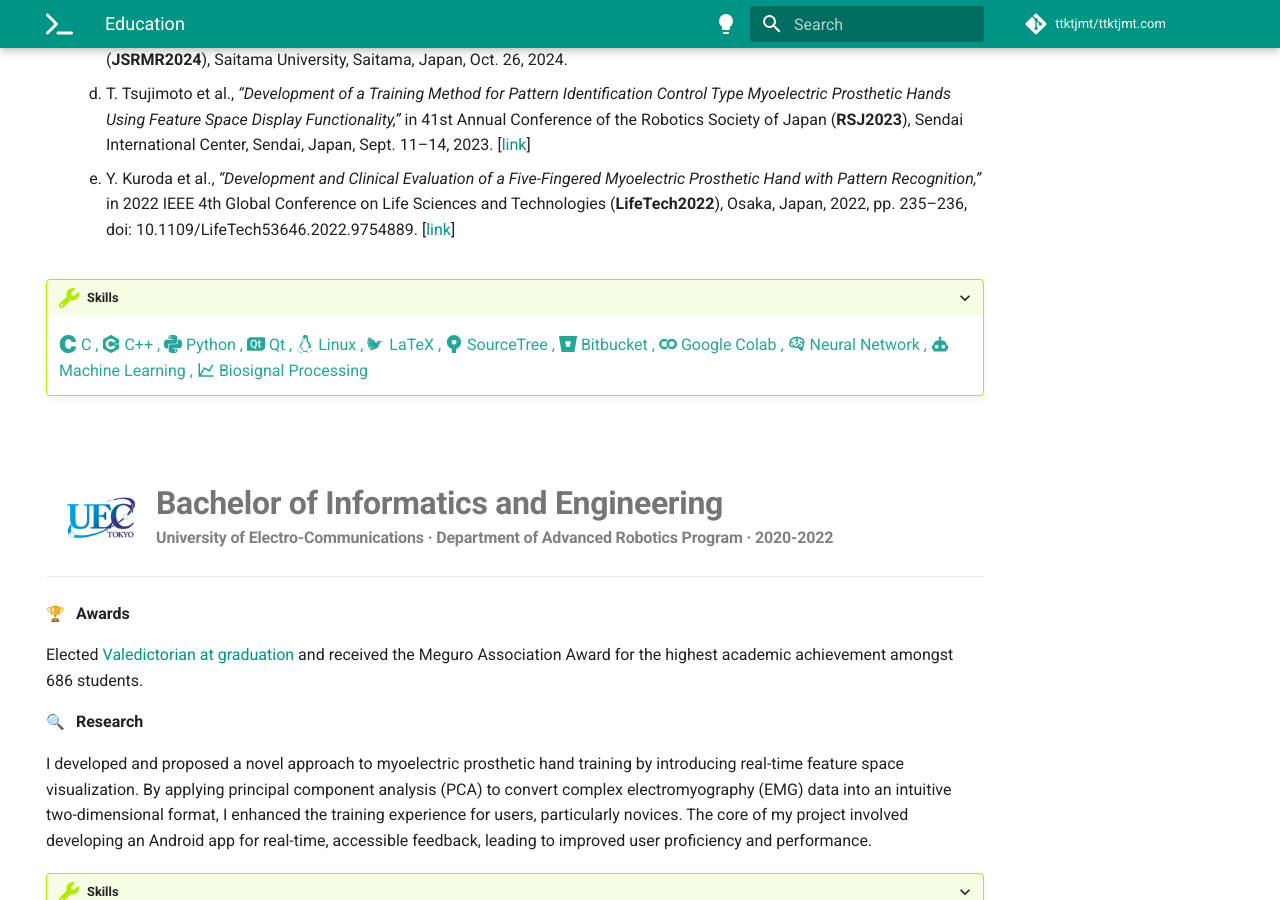
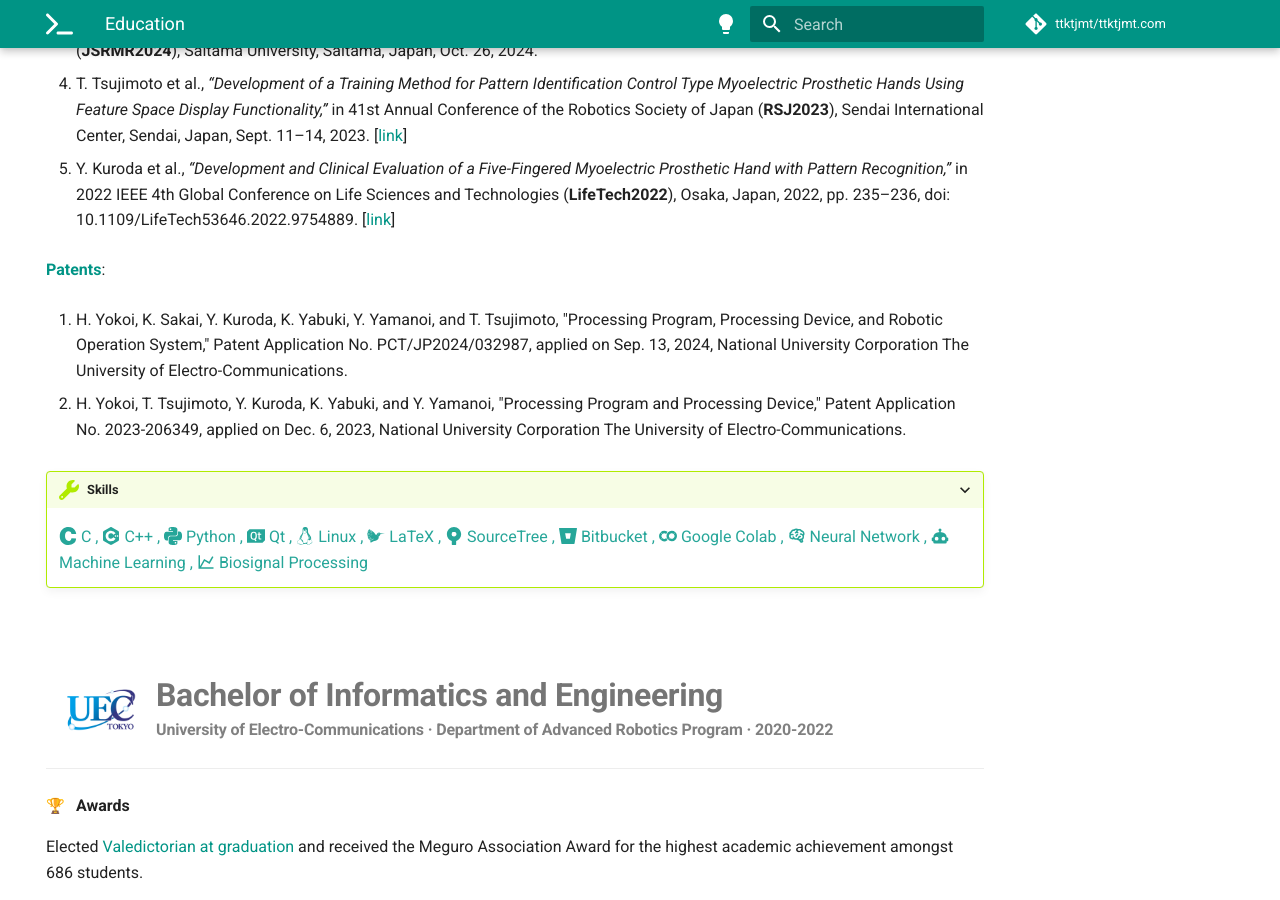
Before and after one commit to ttktjmt/ttktjmt.com, an MkDocs documentation site: the page built from docs/docs/education.md, in a window 1280 px wide and 900 px high, scrolled down 878 px. Built offline with MkDocs 1.6.1 and Material for MkDocs 9.7.7, drawn with Linux system fonts in a browser that asks for light colours; emoji names are drawn with the system emoji font; comment, search, counter and statistics services are not loaded.

Commit message:
Add patents info

```diff
--- a/docs/docs/education.md
+++ b/docs/docs/education.md
@@ -24,21 +24,27 @@ Our lab successfully commercialized a cyborg prosthetic hand with five independe
 
 :mag: &nbsp; **Research** <br>
 
-* **Concentrations**: Myoelectric Prosthesis Control, Neuroscience, Biomedical Engineering, Machine Learning, Software Development
+**Concentrations**: Myoelectric Prosthesis Control, Neuroscience, Biomedical Engineering, Machine Learning, Software Development
 
-* **Master's Thesis**: Work in progress now :fire:
+**Master's Thesis**: Work in progress now :fire:
 
-* **Publication List**:
+**Publication List**:
 
-    1. T. Tsujimoto et al., _“MyoChallenge Manipulation Track: Deep RL for Musculoskeletal and Prosthesis Co-Manipulation,”_ poster presented at the MyoChallenge Workshop, 38th Annual Conference on Neural Information Processing Systems (**NeurIPS2024**), Vancouver Convention Center, Vancouver, BC, Canada, Dec. 10–15, 2024.
+1. T. Tsujimoto et al., _“MyoChallenge Manipulation Track: Deep RL for Musculoskeletal and Prosthesis Co-Manipulation,”_ poster presented at the MyoChallenge Workshop, 38th Annual Conference on Neural Information Processing Systems (**NeurIPS2024**), Vancouver Convention Center, Vancouver, BC, Canada, Dec. 10–15, 2024.
 
-    1. T. Tsujimoto et al., _“A Training Method with 3D Feature Space Visualization for Pattern Recognition Controlled Myoelectric Prosthetic Hands,”_ in 12th International Conference on Robot Intelligence Technology and Applications (**RiTA2024**), Ulsan, Korea, Dec. 4–7, 2024.
+1. T. Tsujimoto et al., _“A Training Method with 3D Feature Space Visualization for Pattern Recognition Controlled Myoelectric Prosthetic Hands,”_ in 12th International Conference on Robot Intelligence Technology and Applications (**RiTA2024**), Ulsan, Korea, Dec. 4–7, 2024.
 
-    1. T. Tsujimoto et al., _“Latent Feature Space Feedback System for Pattern Recognition Myoelectric Prosthesis Manipulation Training,”_ poster presented at 6th Annual Conference of the Japanese Society for Regenerative Medicine and Rehabilitation (**JSRMR2024**), Saitama University, Saitama, Japan, Oct. 26, 2024.
+1. T. Tsujimoto et al., _“Latent Feature Space Feedback System for Pattern Recognition Myoelectric Prosthesis Manipulation Training,”_ poster presented at 6th Annual Conference of the Japanese Society for Regenerative Medicine and Rehabilitation (**JSRMR2024**), Saitama University, Saitama, Japan, Oct. 26, 2024.
 
-    1. T. Tsujimoto et al., _“Development of a Training Method for Pattern Identification Control Type Myoelectric Prosthetic Hands Using Feature Space Display Functionality,”_ in 41st Annual Conference of the Robotics Society of Japan (**RSJ2023**), Sendai International Center, Sendai, Japan, Sept. 11–14, 2023. [[link](https://www.tus.ac.jp/ridai/doc/ji/RIJIA01Detail.php?kin=soc&no=183141){:target="_blank"}]
+1. T. Tsujimoto et al., _“Development of a Training Method for Pattern Identification Control Type Myoelectric Prosthetic Hands Using Feature Space Display Functionality,”_ in 41st Annual Conference of the Robotics Society of Japan (**RSJ2023**), Sendai International Center, Sendai, Japan, Sept. 11–14, 2023. [[link](https://www.tus.ac.jp/ridai/doc/ji/RIJIA01Detail.php?kin=soc&no=183141){:target="_blank"}]
 
-    1. Y. Kuroda et al., _“Development and Clinical Evaluation of a Five-Fingered Myoelectric Prosthetic Hand with Pattern Recognition,”_ in 2022 IEEE 4th Global Conference on Life Sciences and Technologies (**LifeTech2022**), Osaka, Japan, 2022, pp. 235–236, doi: 10.1109/LifeTech53646.2022.9754889. [[link](https://ieeexplore.ieee.org/document/9754889){:target="_blank"}]
+1. Y. Kuroda et al., _“Development and Clinical Evaluation of a Five-Fingered Myoelectric Prosthetic Hand with Pattern Recognition,”_ in 2022 IEEE 4th Global Conference on Life Sciences and Technologies (**LifeTech2022**), Osaka, Japan, 2022, pp. 235–236, doi: 10.1109/LifeTech53646.2022.9754889. [[link](https://ieeexplore.ieee.org/document/9754889){:target="_blank"}]
+
+**[Patents](https://researchers.uec.ac.jp/search/detail.html?systemId=694e9c95a94c9170520e17560c007669&lang=en){:target="_blank"}**:
+
+1. H. Yokoi, K. Sakai, Y. Kuroda, K. Yabuki, Y. Yamanoi, and T. Tsujimoto, "Processing Program, Processing Device, and Robotic Operation System," Patent Application No. PCT/JP2024/032987, applied on Sep. 13, 2024, National University Corporation The University of Electro-Communications.
+
+1. H. Yokoi, T. Tsujimoto, Y. Kuroda, K. Yabuki, and Y. Yamanoi, "Processing Program and Processing Device," Patent Application No. 2023-206349, applied on Dec. 6, 2023, National University Corporation The University of Electro-Communications.
 
 ???+ skills
 
```
Also changed, not shown: docs/docs/index.md (+1 -1 lines).
